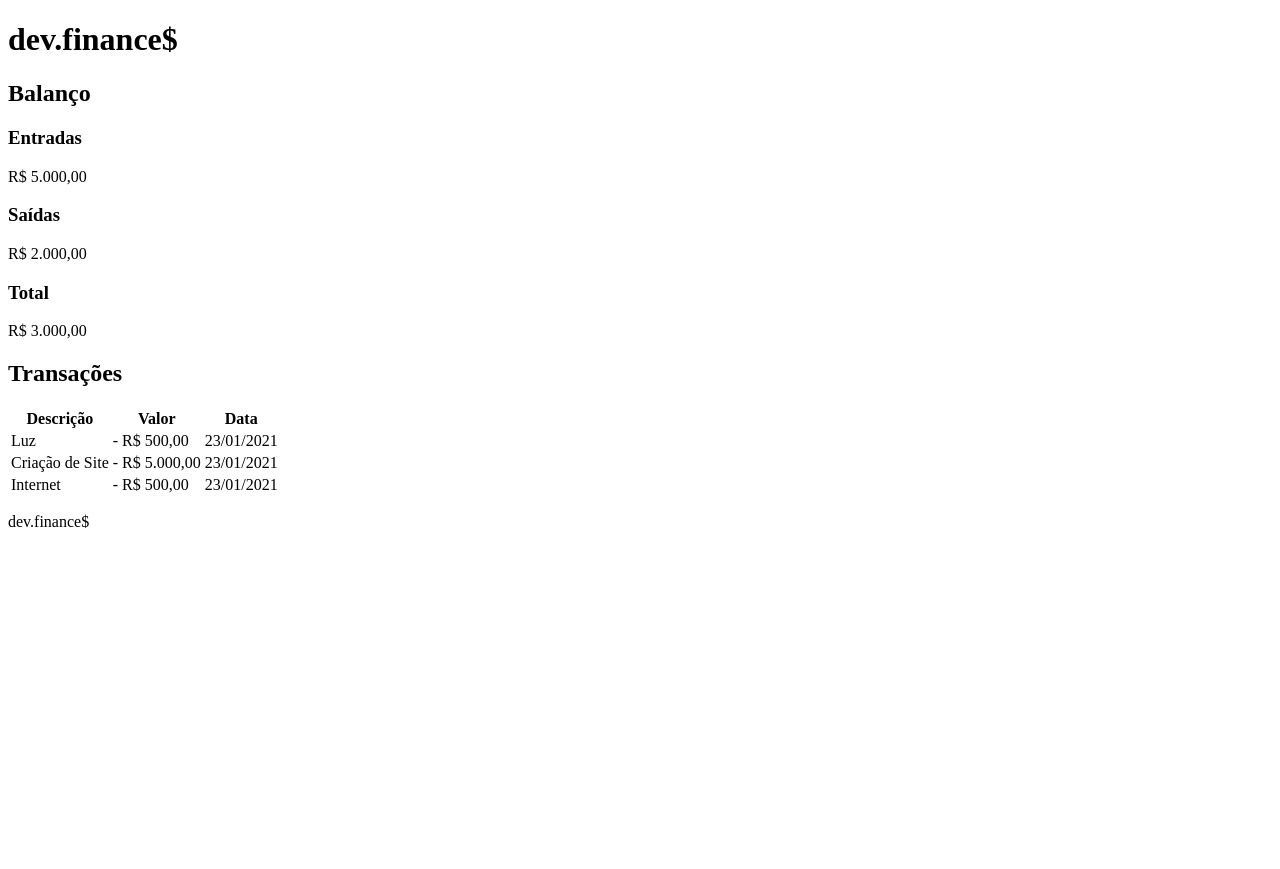
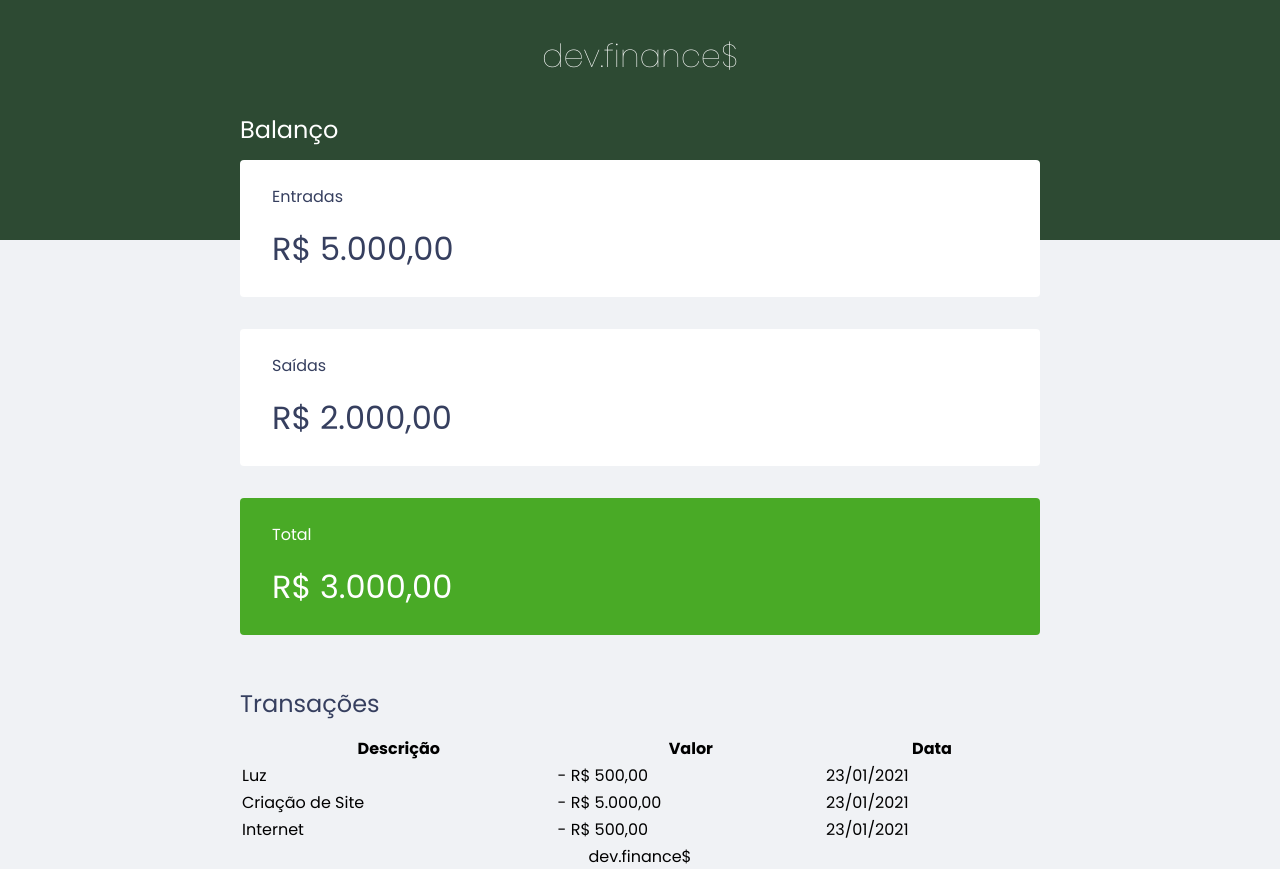
Before and after one commit to nlmatt07/Maratona-Discover, a plain HTML site: page index.html in a window 1280 px wide. Before the commit the page ends 800 px from the top, so only its background shows below. Drawn offline with Linux system fonts and the light colour scheme.

Commit message:
styles table

```diff
--- a/index.html
+++ b/index.html
@@ -1,9 +1,14 @@
 <!DOCTYPE html>
 <html lang="pt-br">
+
 <head>
   <meta charset="UTF-8" />
   <meta name="viewport" content="width=device-width, initial-scale=1.0" />
   <title>dev.finance$</title>
+  <link rel="stylesheet" href="./style.css">
+  <link rel="preconnect" href="https://fonts.gstatic.com">
+<link href="https://fonts.googleapis.com/css2?family=Poppins:ital,wght@0,100;0,400;0,700;1,100;1,400;1,700&display=swap" rel="stylesheet">
+
 </head>
 
 <body>
@@ -11,7 +16,7 @@
     <h1 id="logo">dev.finance$</h1>
   </header>
 
-    <main>
+  <main class="container">
     <section id="balance">
       <h2>Balanço</h2>
 
@@ -25,7 +30,7 @@
         <p>R$ 2.000,00</p>
       </div>
 
-        <div class="card">
+      <div class="card total">
         <h3>Total</h3>
         <p>R$ 3.000,00</p>
       </div>
@@ -65,6 +70,9 @@
     </section>
   </main>
 
-    <footer><p>dev.finance$</p></footer>
+  <footer>
+    <p>dev.finance$</p>
+  </footer>
 </body>
+
 </html>
--- /dev/null
+++ b/style.css
@@ -0,0 +1,86 @@
+:root {
+  --dark-blue: #363f5f;
+}
+
+* {
+  margin: 0;
+  padding: 0;
+  box-sizing: border-box;
+
+}
+
+body {
+  background: #f0f2f5;
+  font-family: 'Poppins', sans-serif;
+}
+
+.container {
+  width: min(90vw, 800px);
+  margin: auto;
+
+}
+
+h2 {
+  margin-top: 3.2rem;
+  margin-bottom: 0.8rem;
+  color: var(--dark-blue);
+
+  font-weight: normal;
+}
+
+header {
+  background: #2d4a33;
+  padding: 2rem 0 10rem;
+  text-align: center;
+}
+
+#logo {
+  color: #fff;
+  font-weight: 100;
+
+}
+
+#balance {
+  margin-top: -8rem;
+
+}
+
+#balance h2 {
+  color: #fff;
+  margin-top: 0;
+}
+
+.card {
+  background: white;
+  padding: 1.5rem 2rem;
+  border-radius: 0.25rem;
+  margin-bottom: 2rem;
+  color: var(--dark-blue);
+}
+
+.card h3 {
+  font-weight: normal;
+  font-size: 1rem;
+
+}
+
+.card p {
+  font-size: 2rem;
+  line-height: 3rem;
+
+  margin-top: 1rem;
+}
+
+.card.total {
+
+  background: #49aa26;
+  color: #fff
+}
+
+#data-table {
+  width: 100%;
+}
+
+footer {
+  text-align: center;
+}
```
Also changed, not shown: styles.css (deleted). Lines whose indentation alone changed are shown as unchanged.
